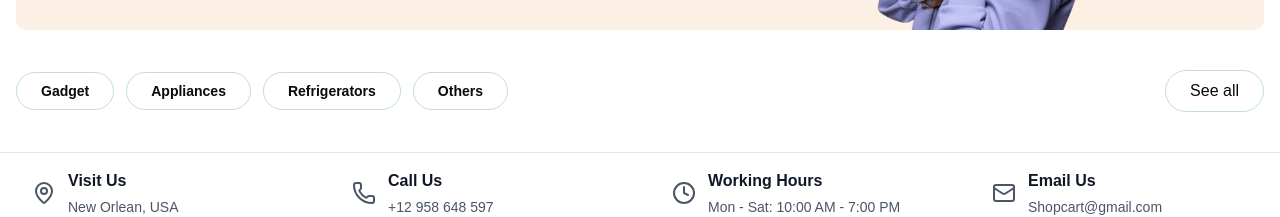
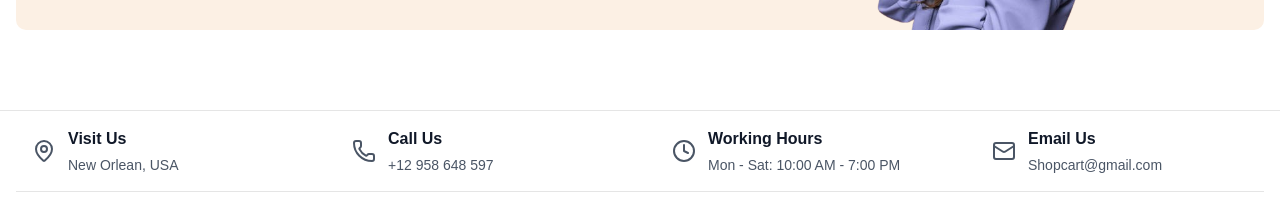
Before and after one commit to Roshen-Perera/nintrix-app, a Next.js app: page / in a window 1280 px wide. Shown: the part 298-515 px from the top of the page. Built offline with nearby package versions, Linux system fonts and the light colour scheme; no server answers.

Commit message:
fix: remove unused layout and buttons in ProductGrid component

```diff
--- a/components/ProductGrid.tsx
+++ b/components/ProductGrid.tsx
@@ -11,14 +11,7 @@ const ProductGrid = () => {
   const [selectedCategory, setSelectedCategory] = useState(productType[0]?.title);
 
   return (
-    <div className="flex items-center justify-between flex-wrap gap-5">
-      <div className="flex items-center gap-3 text-sm font-semibold">
-        {productType?.map((item) => (
-          <button key={item?.title} className={`border border-shop_light_green/30 px-4 py-1.5 md:px-6 md:py-2 rounded-full hover:bg-shop_light_green hover:border-shop_light_green hover:text-white hoverEffect`}>{item?.title}</button>
-        ))}
-      </div>
-      <Link className={`border border-shop_light_green/30 px-4 py-1.5 md:px-6 md:py-2 rounded-full hover:bg-shop_light_green hover:border-shop_light_green hover:text-white hoverEffect`} href="/shop">See all</Link>
-    </div>
+    <div></div>
   );
 };
 
```
